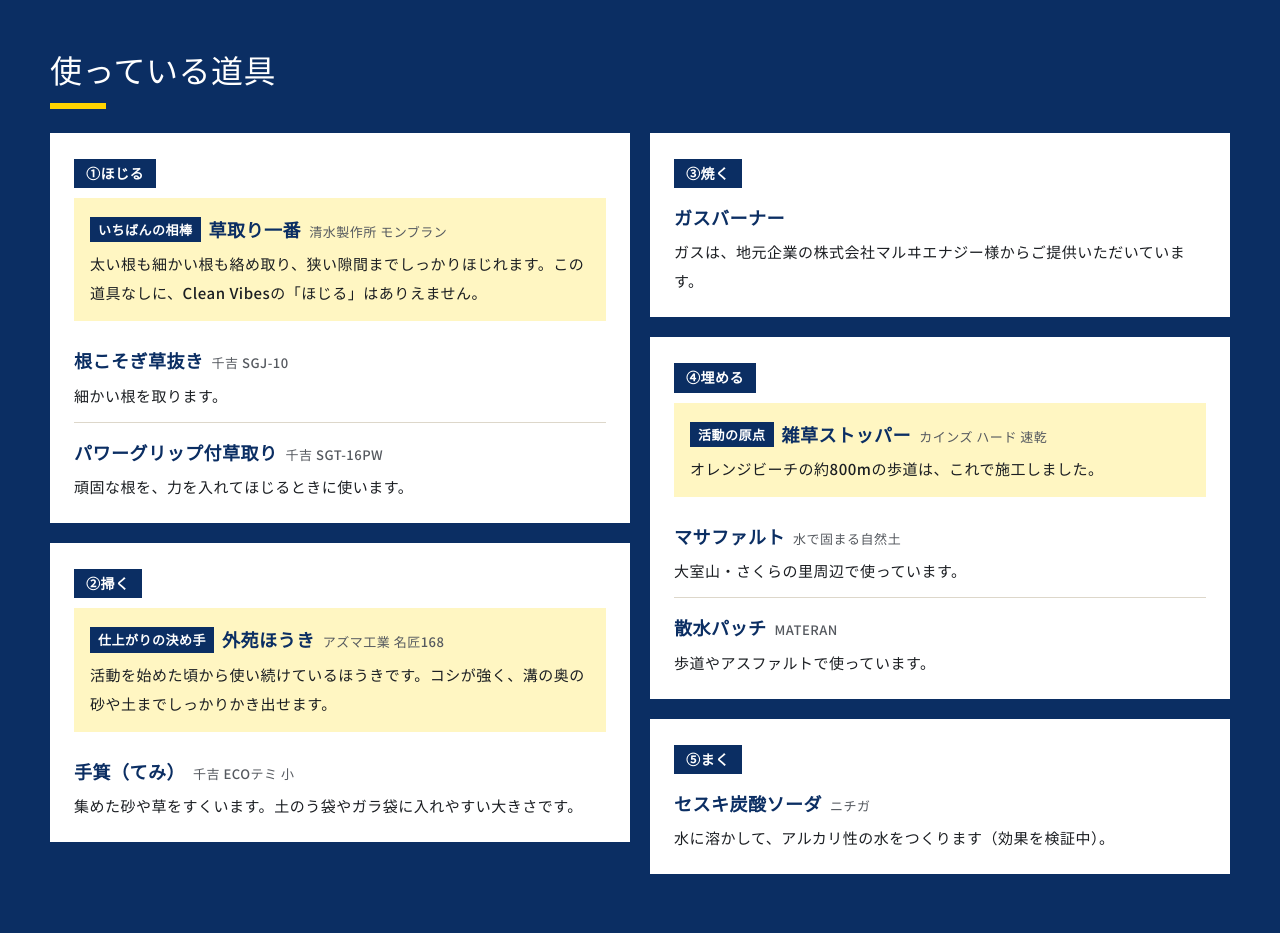
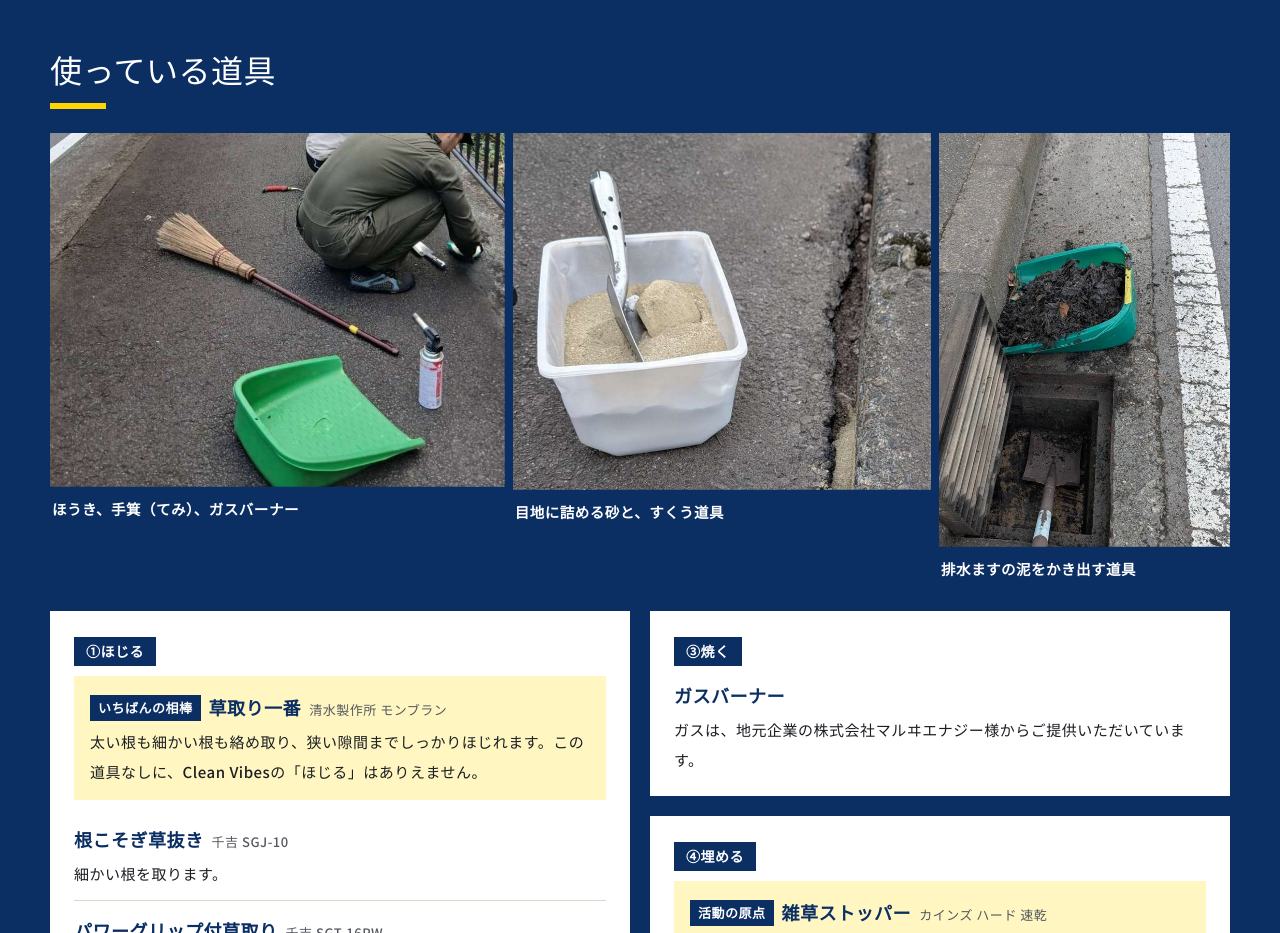
Before and after one commit to keiotake/cleanvibes-site, a plain HTML site: page index.html in a window 1280 px wide. Shown: the part 10920-11853 px from the top of the page. Drawn offline with Linux system fonts and the light colour scheme; animation ran at ten frames a second; a web font is replaced by a local one.

Commit message:
使っている道具の欄に、活動写真から切り出した実物の写真を追加
Co-Authored-By: Claude Opus 5.5 <noreply@anthropic.com>
Claude-Session: https://claude.ai/code/session_01HKufPJE4hGzrayMZ14vgCh

```diff
--- a/index.html
+++ b/index.html
@@ -496,6 +496,10 @@ h1,h2,h3,.welcome,.quote p{word-break:auto-phrase}
   .js .site-nav::after{content:"綺麗なまちを、後世へ。";display:block;margin-top:36px;font-family:var(--display);color:var(--navy);font-size:18px;letter-spacing:.2em}
 }
 @media (max-width:380px){.brand{font-size:17px;gap:8px}.brand img{width:32px;height:32px}.menu-btn{padding:8px 11px;font-size:14px}}
+.tool-photos{display:grid;grid-template-columns:1.25fr 1.15fr .8fr;gap:8px;margin-bottom:28px;align-items:start}
+.tool-photos img{width:100%}
+.tool-photos figcaption{padding:8px 2px 0;font-size:14.5px;font-weight:700;color:#fff}
+@media (max-width:700px){.tool-photos{grid-template-columns:1fr 1fr}.tool-photos figure:last-child{display:none}}
 </style>
 </head>
 <body>
@@ -681,6 +685,11 @@ h1,h2,h3,.welcome,.quote p{word-break:auto-phrase}
     <p class="no-herb">どの工程でも、除草剤は使いません。</p>
 
     <h3 class="sub-h">使っている道具</h3>
+    <div class="tool-photos">
+      <figure><img src="img/p/tool-sweep.jpg" alt="歩道に置いたほうき、緑の手箕、ガスバーナーと、作業する参加者" width="800" height="623" loading="lazy" decoding="async"><figcaption>ほうき、手箕（てみ）、ガスバーナー</figcaption></figure>
+      <figure><img src="img/p/tool-sand.jpg" alt="道路の縁の目地の横に置いた、砂とスコップの入った容器" width="800" height="683" loading="lazy" decoding="async"><figcaption>目地に詰める砂と、すくう道具</figcaption></figure>
+      <figure><img src="img/p/tool-gutter.jpg" alt="ふたを外した排水ますと、かき出した泥が入った緑の手箕" width="562" height="800" loading="lazy" decoding="async"><figcaption>排水ますの泥をかき出す道具</figcaption></figure>
+    </div>
     <div class="tools">
       <div class="tool-group">
         <p class="tool-step">①ほじる</p>
@@ -978,7 +987,7 @@ h1,h2,h3,.welcome,.quote p{word-break:auto-phrase}
 
 
   /* 写真を大きく見る（クリック／Enterで開き、Escか「閉じる」で戻る） */
-  var lbImgs = document.querySelectorAll('.gallery img, .ba-grid img, .acts .card img, .step-photos img, .photo-band img, .join-photos img, .about-photos img, .hero-photo img');
+  var lbImgs = document.querySelectorAll('.tool-photos img, .gallery img, .ba-grid img, .acts .card img, .step-photos img, .photo-band img, .join-photos img, .about-photos img, .hero-photo img');
   var lastFocus = null;
   function openLb(img){
     lastFocus = img;
@@ -1017,7 +1026,7 @@ h1,h2,h3,.welcome,.quote p{word-break:auto-phrase}
 
   /* スクロールで現れる */
   var textSel = '.section h2, .sec-lead, .news h2, .news-list li, .prose p, .quote, .acts .card .in, .gallery figure, .ba-grid li, .steps5 li, .tool-group, .effect2 .card, .join-steps li, .proof .card, .timeline li, .profile dl, .contact-ways .card, .sponsors, .facts li, .welcome, .photo-band figcaption, .no-herb, .sub-h';
-  var imgSel = '.hero-photo, .about-photos figure, .acts .card > img, .photo-band, .support-grid figure, .step-photos figure';
+  var imgSel = '.tool-photos figure, .hero-photo, .about-photos figure, .acts .card > img, .photo-band, .support-grid figure, .step-photos figure';
   var groups = new Map();
   document.querySelectorAll(textSel).forEach(function(el){
     el.classList.add('rv');
```
Also changed, not shown: img/p/tool-gutter.jpg (added), img/p/tool-sand.jpg (added), img/p/tool-sweep.jpg (added).
